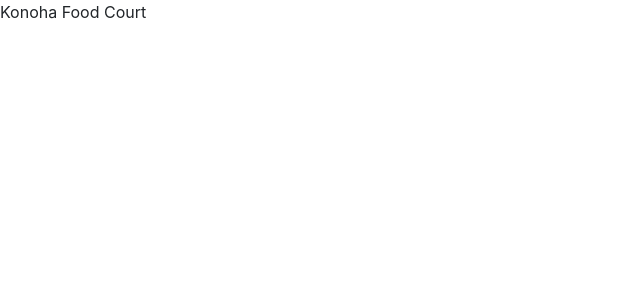
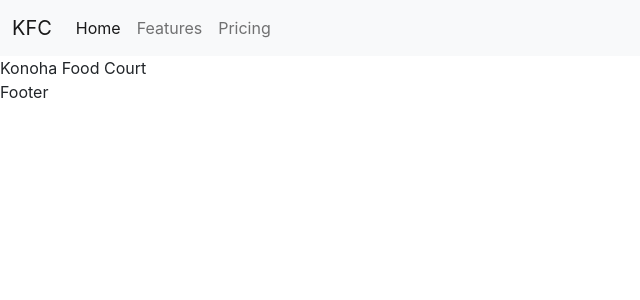
Before and after one commit to SomsuryaMohapatra/KFC, a React (Create React App) app: page / in a window 1280 px wide. Shown: the top 300 px of the page, without its empty margins (0-640 px from the left). Built offline with nearby package versions, Linux system fonts and the light colour scheme.

Commit message:
Navbar added

```diff
--- a/public/index.html
+++ b/public/index.html
@@ -33,7 +33,7 @@
       crossorigin="anonymous"
     />
 
-    <title>React App</title>
+    <title>KFC-Konoha Food Court</title>
   </head>
   <body>
     <noscript>You need to enable JavaScript to run this app.</noscript>
--- a/src/App.js
+++ b/src/App.js
@@ -1,7 +1,9 @@
+import Home from "./screens/Home";
+
 function App() {
   return (
     <div>
-      Konoha Food Court
+      <Home/>
     </div>
   );
 }
--- /dev/null
+++ b/src/components/Footer.js
@@ -0,0 +1,7 @@
+import React from 'react'
+
+export default function Footer() {
+  return (
+    <div>Footer</div>
+  )
+}
--- /dev/null
+++ b/src/components/Navbar.js
@@ -0,0 +1,29 @@
+import React from 'react'
+
+export default function Navbar() {
+  return (
+    <div>
+        <nav className="navbar navbar-expand-lg navbar-light bg-light">
+  <div className="container-fluid">
+    <a className="navbar-brand" href="/">KFC</a>
+    <button className="navbar-toggler" type="button" data-bs-toggle="collapse" data-bs-target="#navbarNav" aria-controls="navbarNav" aria-expanded="false" aria-label="Toggle navigation">
+      <span className="navbar-toggler-icon"></span>
+    </button>
+    <div className="collapse navbar-collapse" id="navbarNav">
+      <ul className="navbar-nav">
+        <li className="nav-item">
+          <a className="nav-link active" aria-current="page" href="/">Home</a>
+        </li>
+        <li className="nav-item">
+          <a className="nav-link" href="/">Features</a>
+        </li>
+        <li className="nav-item">
+          <a className="nav-link" href="/">Pricing</a>
+        </li>
+      </ul>
+    </div>
+  </div>
+</nav>
+    </div>
+  )
+}
--- /dev/null
+++ b/src/screens/Home.js
@@ -0,0 +1,13 @@
+import React from 'react'
+import Navbar from '../components/Navbar'
+import Footer from '../components/Footer'
+
+export default function Home() {
+  return (
+    <div>
+        <Navbar/>
+        Konoha Food Court
+        <Footer/>
+    </div>
+  )
+}
```
